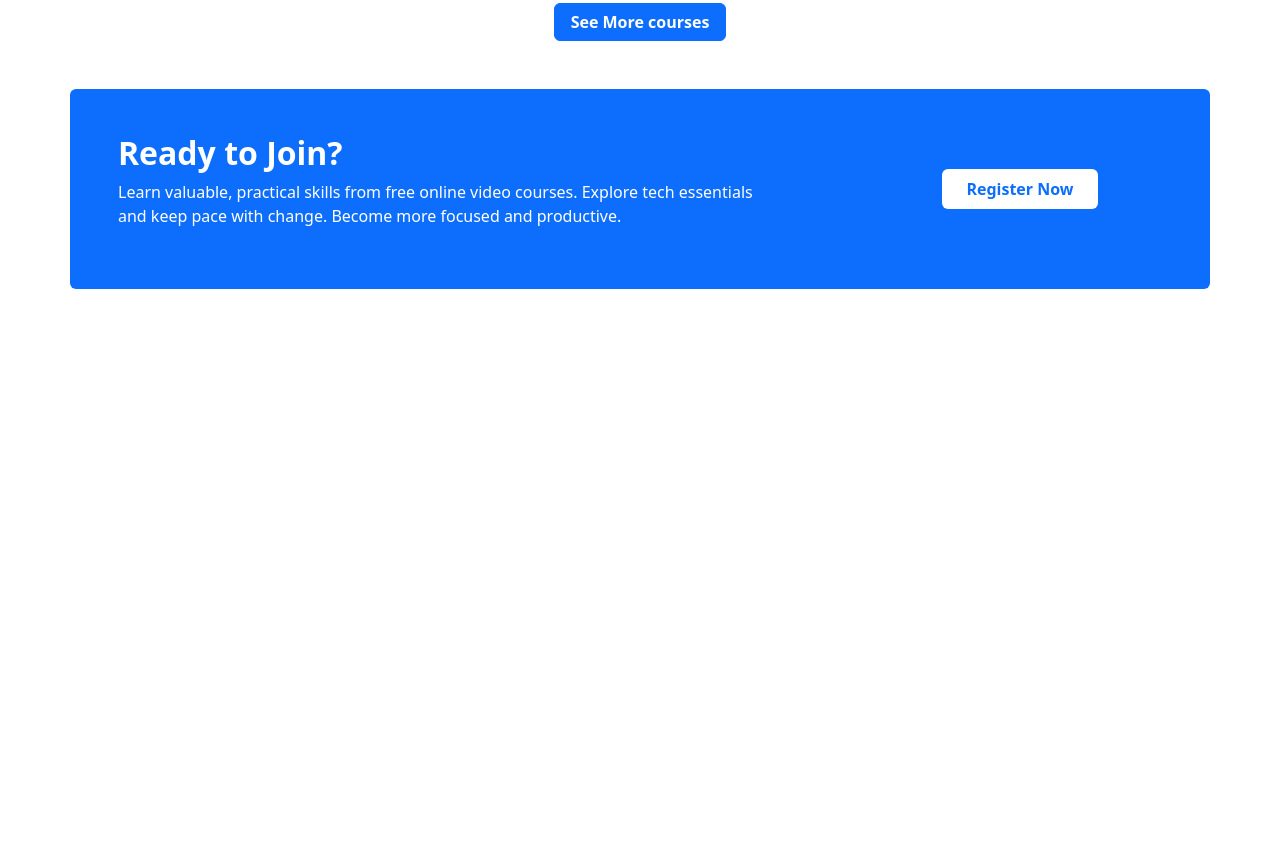
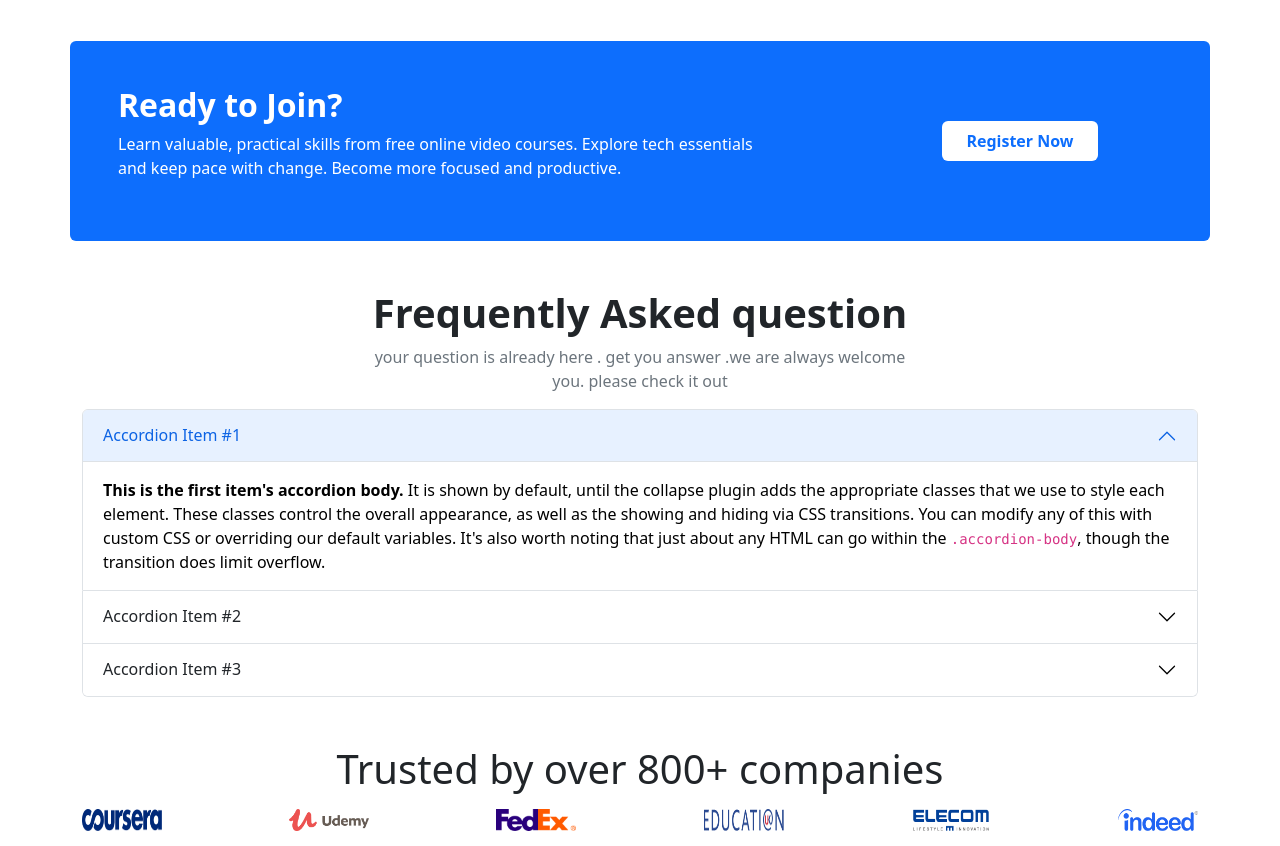
Before and after one commit to asaad-tt/phero-assignment-3, a plain HTML site: page index.html in a window 1280 px wide. Shown: the part 1951-2797 px from the top of the page. Before the commit the page ends 2288 px from the top, so only its background shows below. Drawn offline with nearby package versions, Linux system fonts and the light colour scheme.

Commit message:
final countdown

```diff
--- a/index.html
+++ b/index.html
@@ -47,14 +47,14 @@
     <!-- navbar section end -->
 
     <!-- header carousel section start  -->
-    <section class="container header_carousel mt-4 py-5">
-        <div id="carouselExampleCaptions" class="carousel slide" data-bs-ride="false">
+    <section class="container header_carousel mt-4 pb-5 ">
+        <div id="carouselExampleCaptions" class="carousel slide " data-bs-ride="false">
             <!-- <div class="carousel-indicators">
               <button type="button" data-bs-target="#carouselExampleCaptions" data-bs-slide-to="0" class="active" aria-current="true" aria-label="Slide 1"></button>
               <button type="button" data-bs-target="#carouselExampleCaptions" data-bs-slide-to="1" aria-label="Slide 2"></button>
               <button type="button" data-bs-target="#carouselExampleCaptions" data-bs-slide-to="2" aria-label="Slide 3"></button>
             </div> -->
-            <div class="carousel-inner">
+            <div class="carousel-inner rounded">
               <div class="carousel-item slider-item active">
                 <img src="./images/cover/cover-1.png" class="d-block w-100" alt="...">
 
@@ -214,6 +214,73 @@
     </section>
     <!-- register section end -->
 
+    <!-- question section start  -->
+    <section class="question_section container mb-5">
+      <div class="course_text w-50 mx-auto">
+        <h1 class="fw-bold text-center">Frequently Asked question</h1>
+        <p class="text-center text-muted">
+          your question is already here . get you answer .we are always welcome you. please check it out
+        </p>
+      </div>
+      <div class="accordion_section">
+        <div class="accordion" id="accordionPanelsStayOpenExample">
+          <div class="accordion-item">
+            <h2 class="accordion-header" id="panelsStayOpen-headingOne">
+              <button class="accordion-button" type="button" data-bs-toggle="collapse" data-bs-target="#panelsStayOpen-collapseOne" aria-expanded="true" aria-controls="panelsStayOpen-collapseOne">
+                Accordion Item #1
+              </button>
+            </h2>
+            <div id="panelsStayOpen-collapseOne" class="accordion-collapse collapse show" aria-labelledby="panelsStayOpen-headingOne">
+              <div class="accordion-body">
+                <strong>This is the first item's accordion body.</strong> It is shown by default, until the collapse plugin adds the appropriate classes that we use to style each element. These classes control the overall appearance, as well as the showing and hiding via CSS transitions. You can modify any of this with custom CSS or overriding our default variables. It's also worth noting that just about any HTML can go within the <code>.accordion-body</code>, though the transition does limit overflow.
+              </div>
+            </div>
+          </div>
+          <div class="accordion-item">
+            <h2 class="accordion-header" id="panelsStayOpen-headingTwo">
+              <button class="accordion-button collapsed" type="button" data-bs-toggle="collapse" data-bs-target="#panelsStayOpen-collapseTwo" aria-expanded="false" aria-controls="panelsStayOpen-collapseTwo">
+                Accordion Item #2
+              </button>
+            </h2>
+            <div id="panelsStayOpen-collapseTwo" class="accordion-collapse collapse" aria-labelledby="panelsStayOpen-headingTwo">
+              <div class="accordion-body">
+                <strong>This is the second item's accordion body.</strong> It is hidden by default, until the collapse plugin adds the appropriate classes that we use to style each element. These classes control the overall appearance, as well as the showing and hiding via CSS transitions. You can modify any of this with custom CSS or overriding our default variables. It's also worth noting that just about any HTML can go within the <code>.accordion-body</code>, though the transition does limit overflow.
+              </div>
+            </div>
+          </div>
+          <div class="accordion-item">
+            <h2 class="accordion-header" id="panelsStayOpen-headingThree">
+              <button class="accordion-button collapsed" type="button" data-bs-toggle="collapse" data-bs-target="#panelsStayOpen-collapseThree" aria-expanded="false" aria-controls="panelsStayOpen-collapseThree">
+                Accordion Item #3
+              </button>
+            </h2>
+            <div id="panelsStayOpen-collapseThree" class="accordion-collapse collapse" aria-labelledby="panelsStayOpen-headingThree">
+              <div class="accordion-body">
+                <strong>This is the third item's accordion body.</strong> It is hidden by default, until the collapse plugin adds the appropriate classes that we use to style each element. These classes control the overall appearance, as well as the showing and hiding via CSS transitions. You can modify any of this with custom CSS or overriding our default variables. It's also worth noting that just about any HTML can go within the <code>.accordion-body</code>, though the transition does limit overflow.
+              </div>
+            </div>
+          </div>
+        </div>
+      </div>
+    </section>
+    <!-- question section end -->
+
+    <!-- comapny logo section start  -->
+    <section class="company_logo container my-5">
+        <h1 class="text-center mb-3">
+          Trusted by over 800+ companies
+        </h1>
+        <div class="logo_area d-flex justify-content-between">
+          <img class="img-fluid" src="./images/company/company-1.png" alt="">
+          <img src="./images/company/company-2.png" alt="">
+          <img src="./images/company/company-3.png" alt="">
+          <img src="./images/company/company-4.png" alt="">
+          <img src="./images/company/company-5.png" alt="">
+          <img src="./images/company/company-6.png" alt="">
+        </div>
+    </section>
+    <!-- comapny logo section end -->
+
 
 
     <script src="https://cdn.jsdelivr.net/npm/bootstrap@5.2.0/dist/js/bootstrap.bundle.min.js" integrity="sha384-A3rJD856KowSb7dwlZdYEkO39Gagi7vIsF0jrRAoQmDKKtQBHUuLZ9AsSv4jD4Xa" crossorigin="anonymous"></script>
--- a/style.css
+++ b/style.css
@@ -2,6 +2,9 @@
     margin: 0;
     padding: 0;
     box-sizing: border-box;
+}
+img{
+    max-width: 100%;
 }
 /* carousel section  */
 .slider-item {
@@ -34,3 +37,7 @@
     background: #fff;
 
 }
+
+.logo_area img{
+    width: 80px;
+}
```
